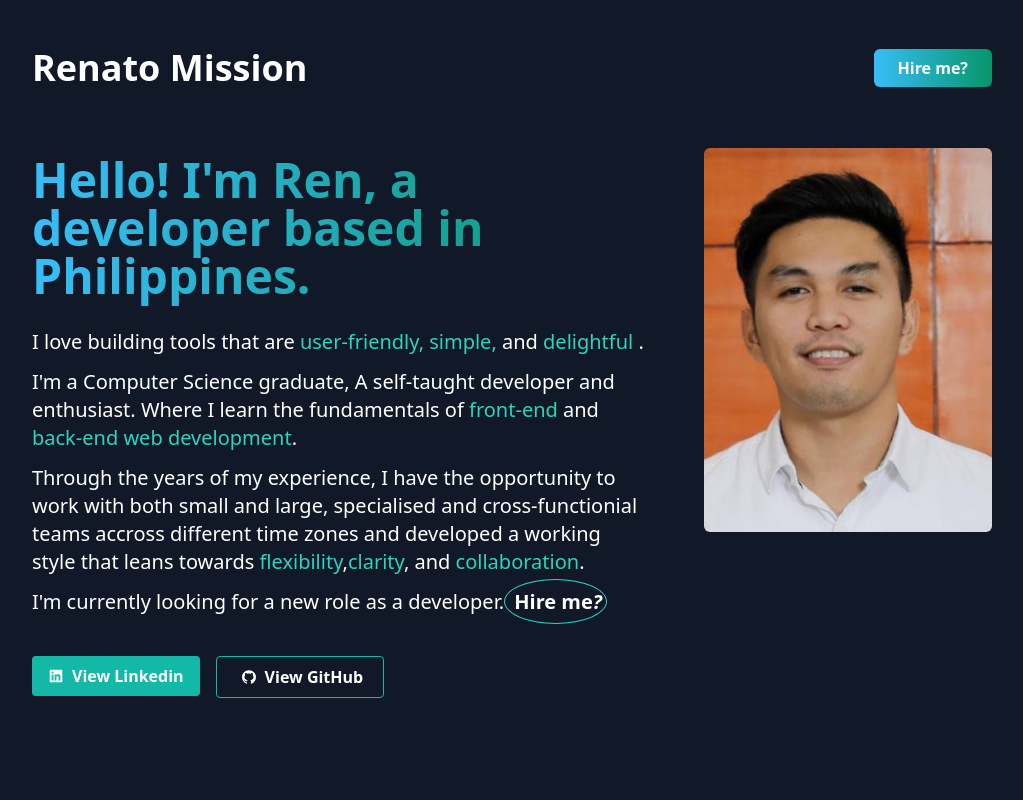
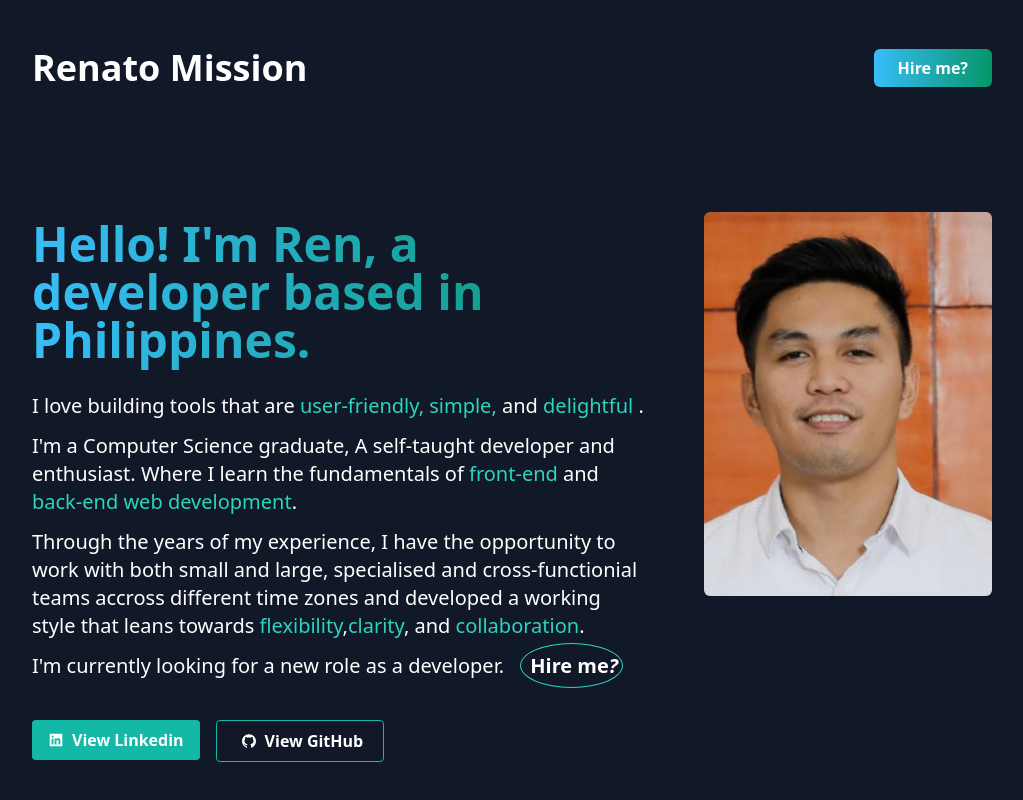
Before and after one commit to renmission/renatomission, a Next.js app: page / in a window 1280 px wide. Shown: the top 800 px of the page, without its empty margins (128-1151 px from the left). Built offline with nearby package versions, Linux system fonts and the light colour scheme.

Commit message:
pf update v2

```diff
--- a/layouts/Hero.tsx
+++ b/layouts/Hero.tsx
@@ -6,7 +6,7 @@ import { AiFillGithub, AiFillLinkedin } from "react-icons/ai";
 const Hero = () => {
   return (
     <>
-      <section className="grid grid-cols-3 gap-4" id="about">
+      <section className="grid grid-cols-3 gap-4 md:py-16" id="about">
         <div className="py-5 pr-6 col-span-6 lg:col-span-4 lg:col-start-1 lg:col-end-4 ">
           <h2 className="text-transparent bg-clip-text bg-gradient-to-r to-emerald-600 from-sky-400 py-2 leading-10 text-teal-400 font-bold text-4xl sm:text-5xl">
             Hello! I&apos;m Ren, a developer based in Philippines.
@@ -43,7 +43,7 @@ const Hero = () => {
               target="_blank"
               legacyBehavior
             >
-              <span className="border h-16 rounded-[50%] py-2 px-1 border-teal-400">
+              <span className="border h-16 rounded-[50%] py-2 px-1 border-teal-400 sm:ml-4">
                 <span className="font-semibold"> Hire me</span>
                 <span className="font-semibold italic ">?</span>
               </span>
@@ -84,7 +84,7 @@ const Hero = () => {
           </div>
         </div>
 
-        <div className="relative invisible rounded-md w-72 h-96 mt-5 overflow-hidden lg:visible col-end-7 col-span-2">
+        <div className="relative rounded-md w-72 h-96 mt-5 overflow-hidden hidden lg:block col-end-7 col-span-2">
           <Image
             src={me}
             alt="ren mission"
```
